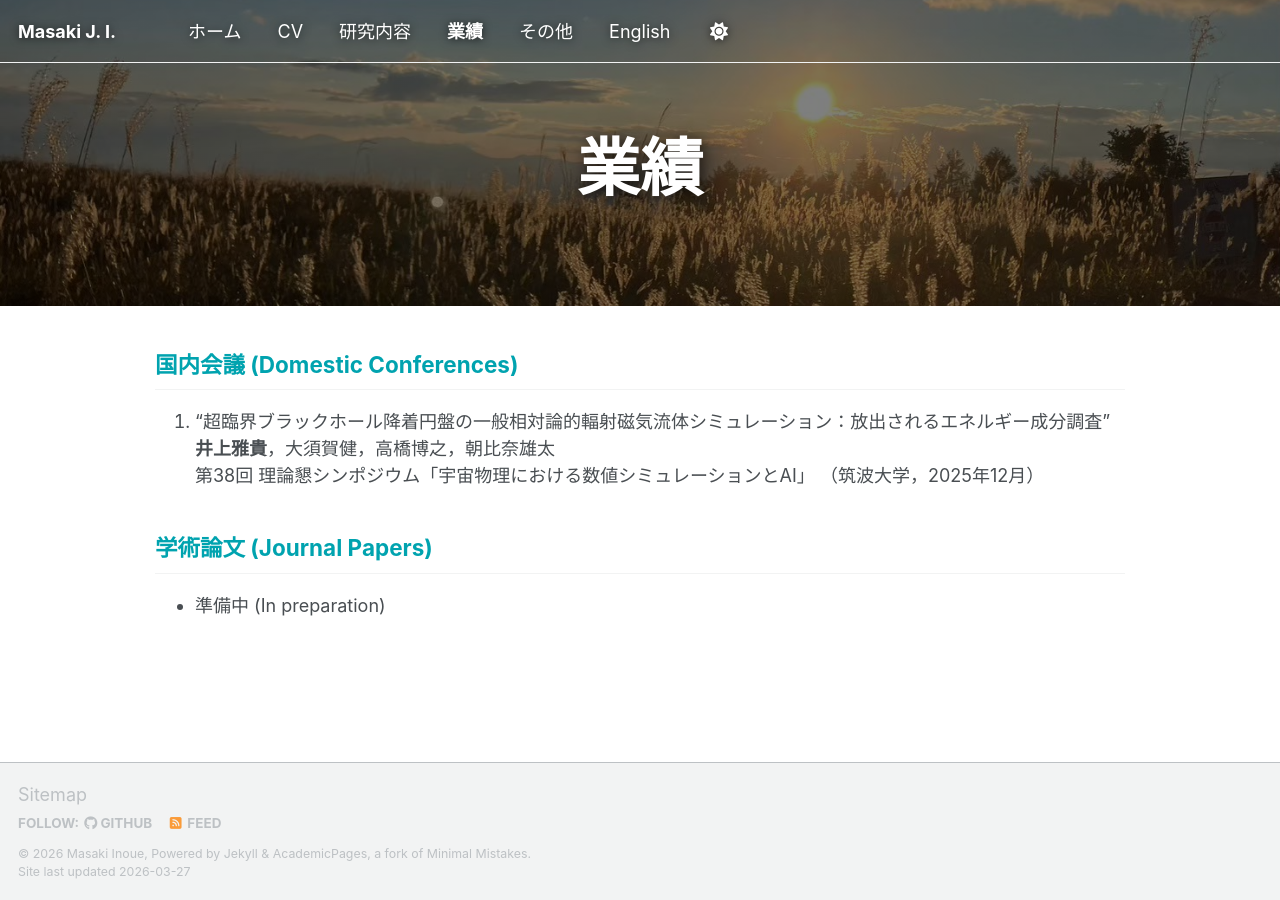
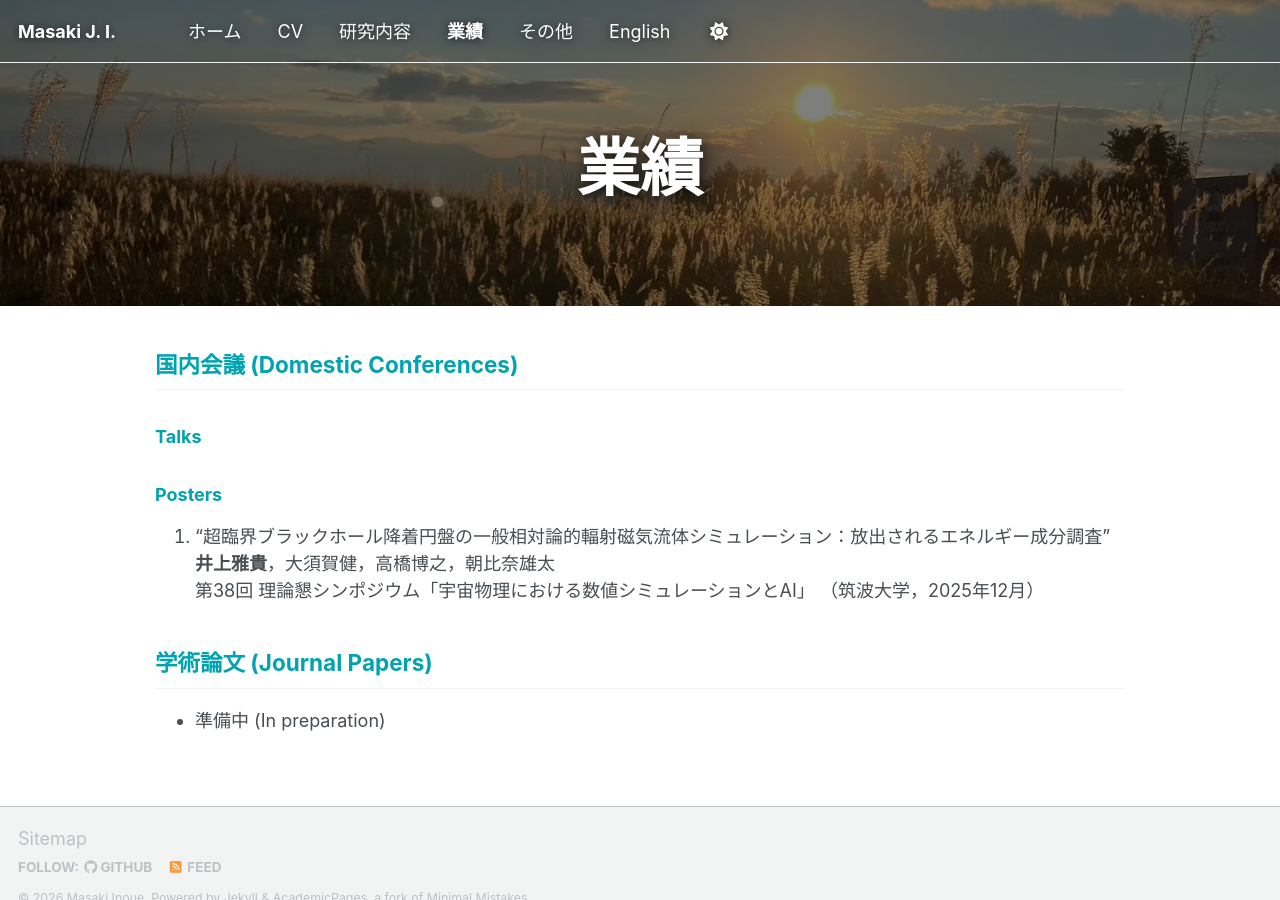
Before and after one commit to Masaki206/Masaki206.github.io, a Jekyll site: the page built from _pages/publications.html, in a window 1280 px wide and 900 px high. Built offline with Jekyll 4.4.1, drawn with Linux system fonts in a browser that asks for light colours; a script bundle is joined from its source files by our own code; library files that are not in the unit come from our copies.

Commit message:
Update publications.html

```diff
--- a/_pages/publications.html
+++ b/_pages/publications.html
@@ -9,6 +9,10 @@ header:
 ---
 
 <h2>国内会議 (Domestic Conferences)</h2>
+
+<h3>Talks</h3>
+
+<h3>Posters</h3>
 
 <ol>
   <li>
```
